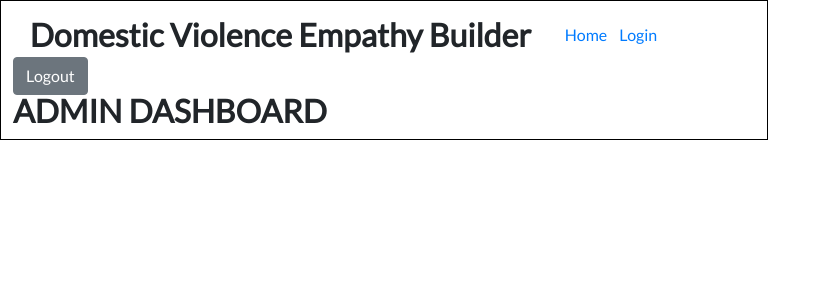
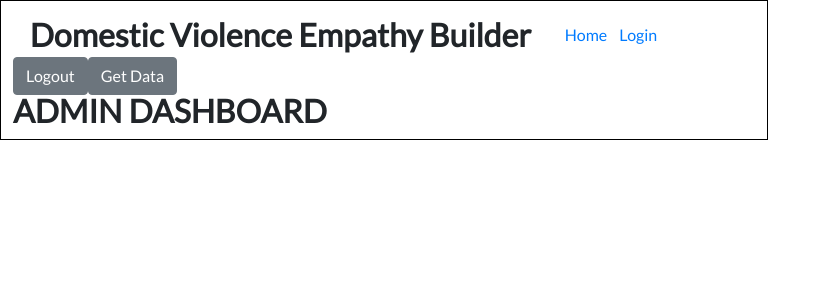
Before and after one commit to build-week-dv-empathy-builder/Front-end, a React (Create React App) app in the folder dv-empathy/: page /admin in a window 1280 px wide. Shown: the top 300 px of the page, without its empty margins (0-831 px from the left). Built offline with nearby package versions, Linux system fonts and the light colour scheme; sample sign-in values are in the browser's storage.

Commit message:
download working

```diff
--- a/dv-empathy/src/components/AdminDash.js
+++ b/dv-empathy/src/components/AdminDash.js
@@ -1,10 +1,17 @@
 import React from 'react';
+import axios from 'axios'
+import { saveAs } from 'file-saver';
 import { withRouter } from 'react-router-dom';
 import { Button } from 'reactstrap'
 
 class App extends React.Component {
     constructor(){
         super()
+        this.state = {
+            dataReceived: false,
+            data: []
+        }
+
     }
 
     logout = (event) => {
@@ -12,11 +19,50 @@ class App extends React.Component {
         localStorage.removeItem('token')
         this.props.history.push('/login')
     }
+
+    getData = () => {
+        const headers = {
+            authorization: localStorage.getItem('token')
+        }
+         return axios.get('https://empathy-builder-2.herokuapp.com/api/data', { headers })
+            .then((res) => {
+                console.log("SUCCESS RESPONSE", res.data)
+                this.createDownloadLink()
+                this.setState({
+                    dataReceived: true,
+                    data: res.data
+                })
+            })
+            .catch((err) => {
+                console.log("ERROR GETTING DATA", err)
+            })
+    }
+
+    createDownloadLink = () => {
+        const data = this.state.data
+        const fileName = 'dv-data.json'
+
+        const fileToSave = new Blob([JSON.stringify(data)], {
+            type: 'application/json',
+            name: fileName
+        })
+
+        saveAs(fileToSave, fileName)
+
+    }
+
     render() {
+
+
         return (
         <>
             <Button onClick={this.logout}>Logout</Button>
+            <Button onClick={this.getData}>Get Data</Button>
             <h1>ADMIN DASHBOARD</h1>
+            <div id="download-link">
+
+            </div>
+            {/* {this.state.dataReceived ? <Link to="text/json;charset=utf-8," + {this.state.data}>} */}
 
         </>
         );
```
